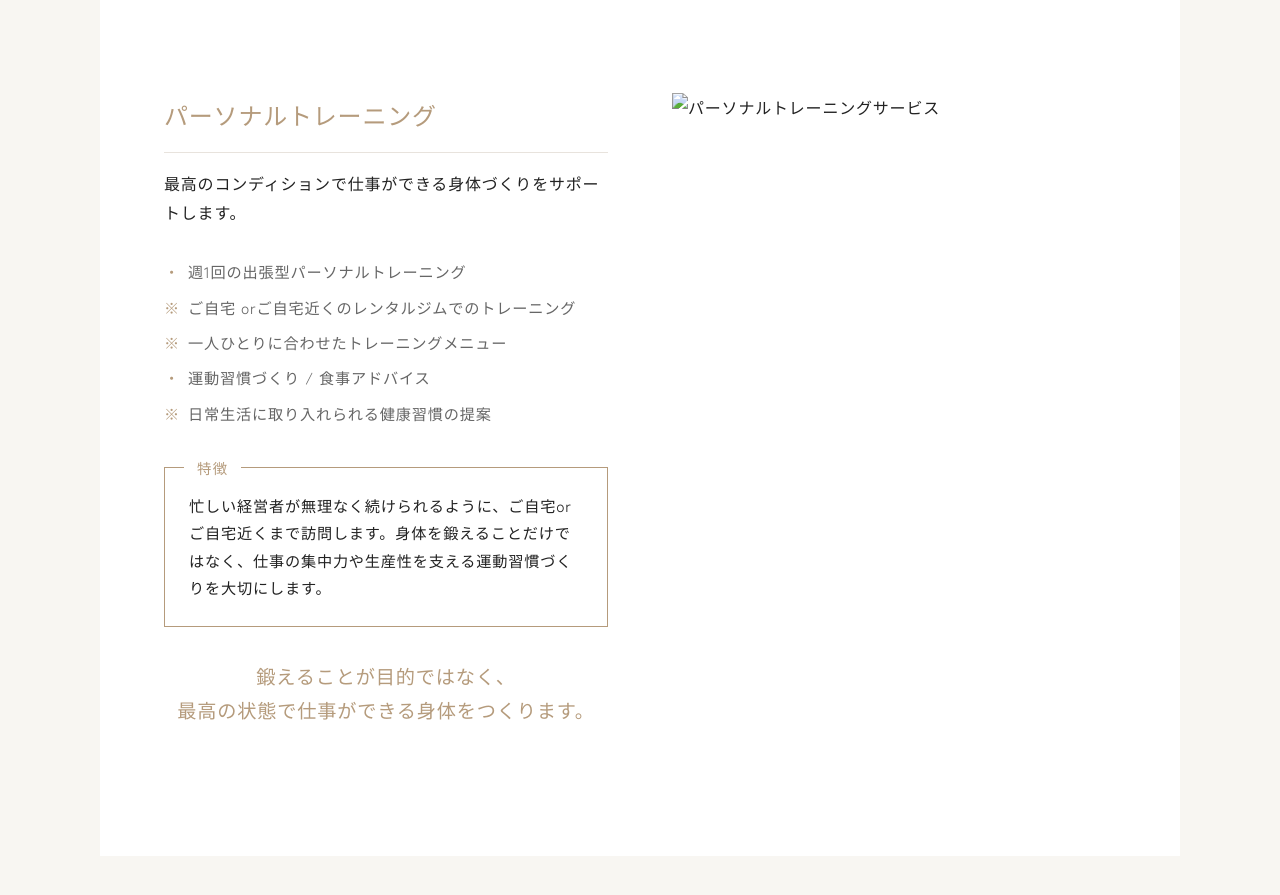
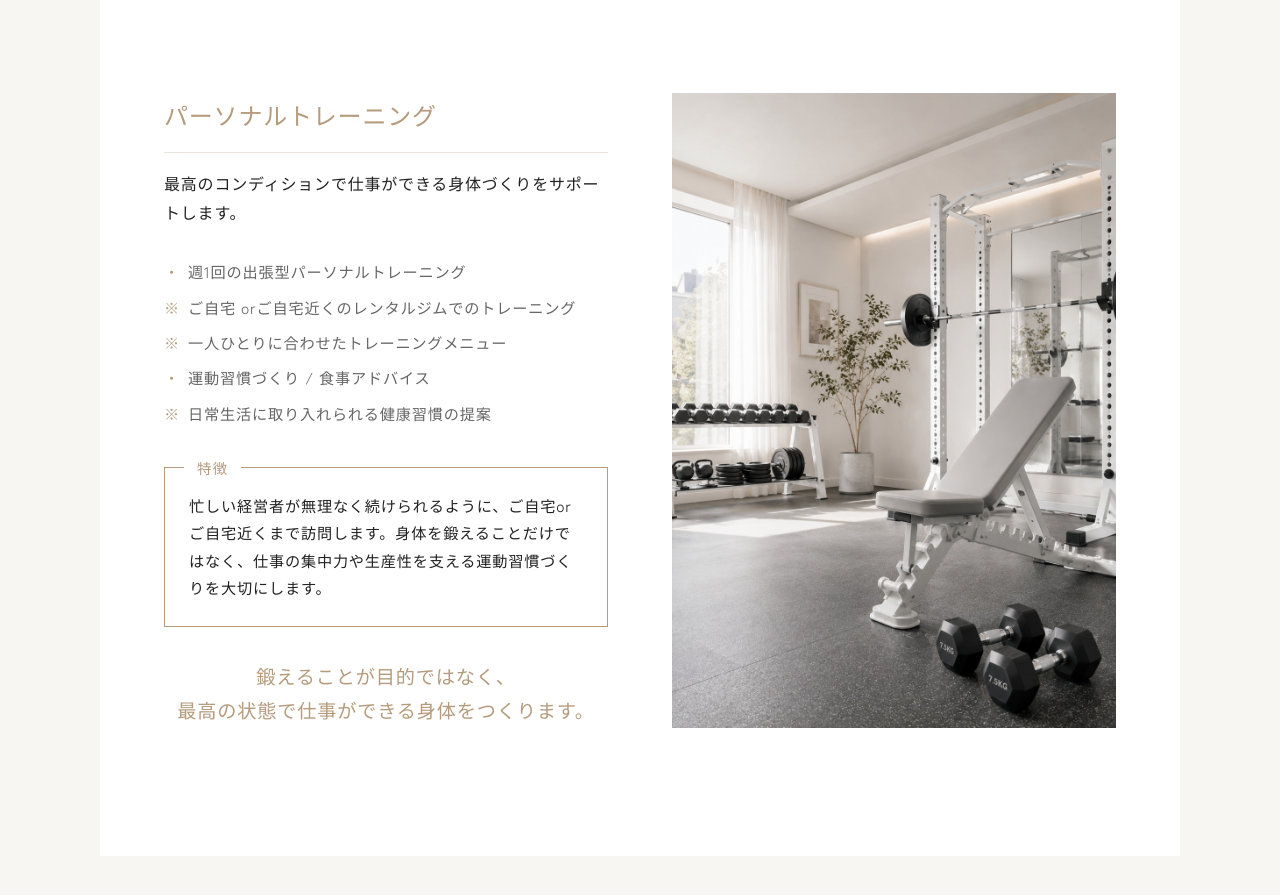
Before and after one commit to waco5san-netizen/my-portfolio-wm, a plain HTML site: page index.html in a window 1280 px wide. Shown: the part 4134-5029 px from the top of the page. Drawn offline with nearby package versions, Linux system fonts and the light colour scheme.

Commit message:
Update index.html

```diff
--- a/index.html
+++ b/index.html
@@ -1037,7 +1037,7 @@
             <div class="service-card fade-in">
                 <div class="service-image">
                     <!-- 【写真差し替え】 パーソナルトレーニングのイメージ画像 -->
-                    <img src="training_gym_image" alt="パーソナルトレーニングサービス">
+                    <img src="training_gym_image.jpg" alt="パーソナルトレーニングサービス">
                 </div>
                 <div class="service-details">
                     <h4 class="service-title">パーソナルトレーニング</h4>
```
